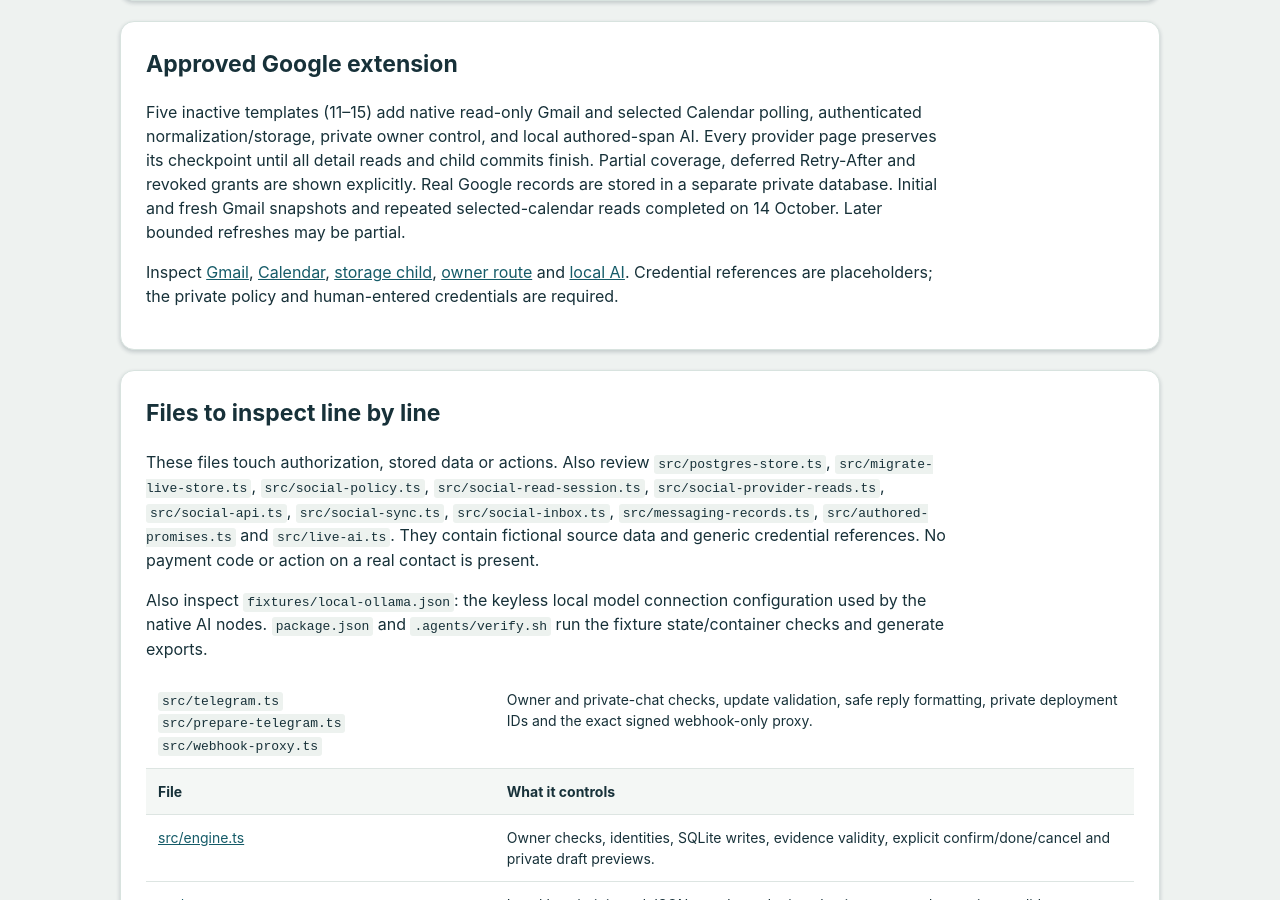
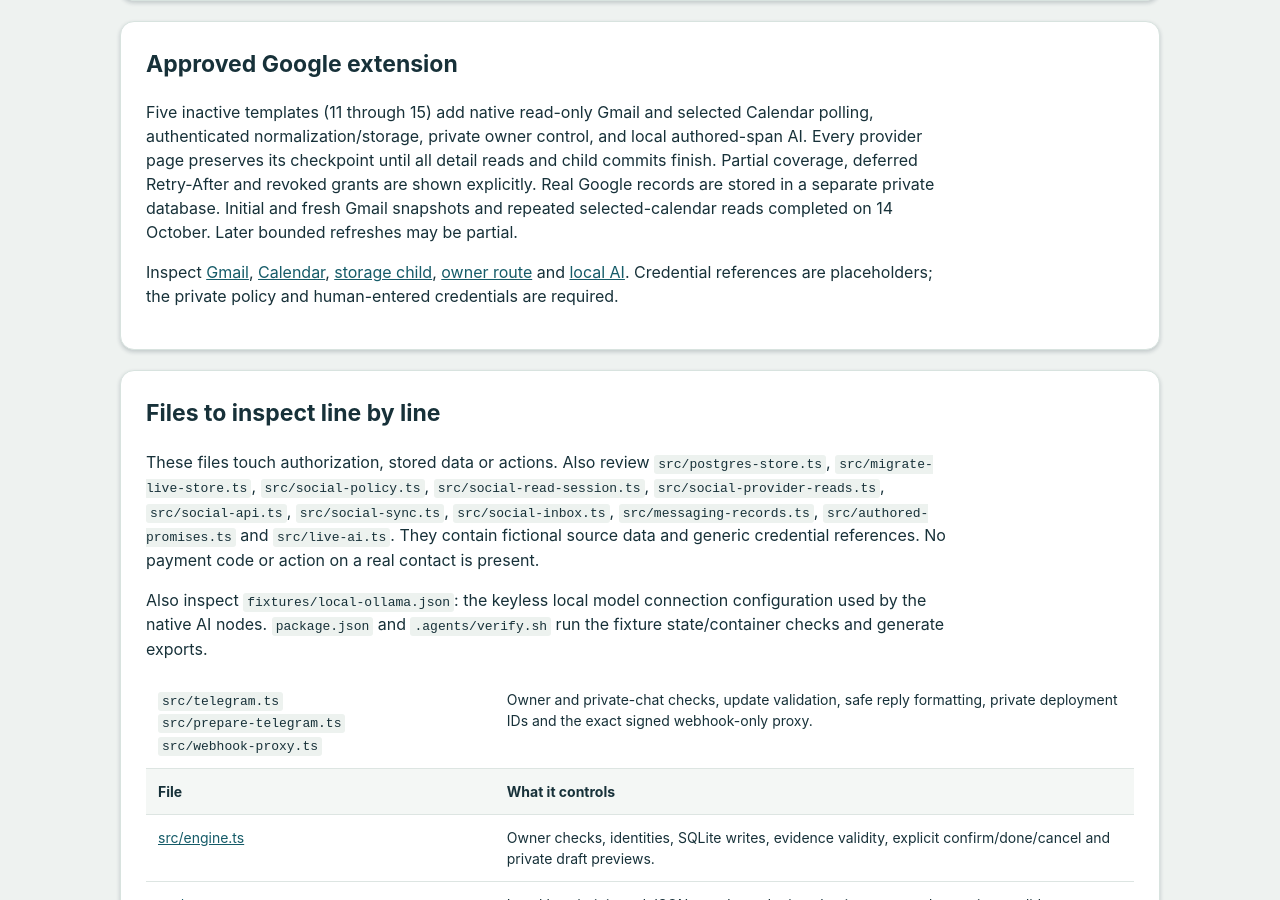
Before and after one commit to Azzbee/Tend-n8n, a website: page Review.html in a window 1280 px wide. Shown: the part 2938-3838 px from the top of the page. Drawn offline with Linux system fonts and the light colour scheme.

Commit message:
Use plain wording for the historical workflow range

```diff
--- a/Review.html
+++ b/Review.html
@@ -450,10 +450,10 @@ bun run schema:check</pre>
     <section class="card">
       <h2>Approved Google extension</h2>
       <p>
-        Five inactive templates (11–15) add native read-only Gmail and selected
-        Calendar polling, authenticated normalization/storage, private owner
-        control, and local authored-span AI. Every provider page preserves its
-        checkpoint until all detail reads and child commits finish. Partial
+        Five inactive templates (11 through 15) add native read-only Gmail and
+        selected Calendar polling, authenticated normalization/storage, private
+        owner control, and local authored-span AI. Every provider page preserves
+        its checkpoint until all detail reads and child commits finish. Partial
         coverage, deferred Retry-After and revoked grants are shown explicitly.
         Real Google records are stored in a separate private database. Initial
         and fresh Gmail snapshots and repeated selected-calendar reads completed
```
